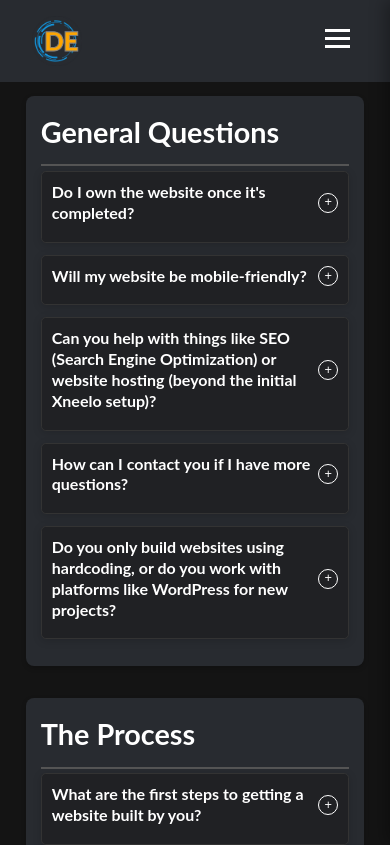
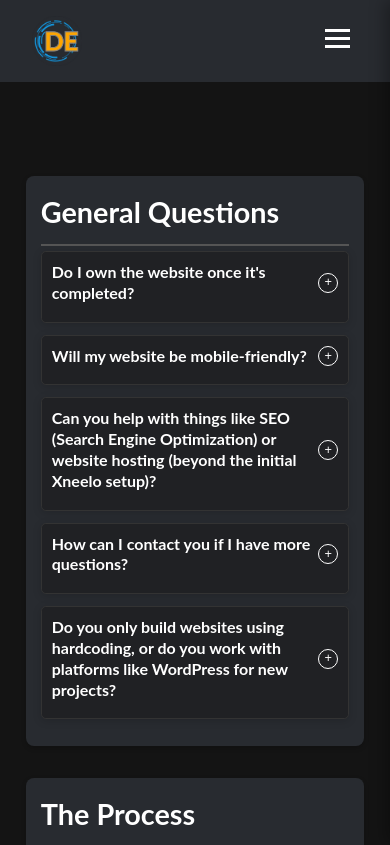
Before and after one commit to domthecoder-dev/deinnovativesolutions.github.io, a React (Create React App) app: page /faq in a window 390 px wide. Shown: the top 845 px of the page. Built offline with nearby package versions, Linux system fonts and the light colour scheme.

Commit message:
mobile layout changes

```diff
--- a/src/styles/FAQ.css
+++ b/src/styles/FAQ.css
@@ -9,6 +9,7 @@
     padding-bottom: 2rem;
     width: 90%; /* Allow some margin on the sides */
     margin: 0 auto; /* Center the main container itself */
+    margin-top: 5em !important;
     box-sizing: border-box; /* Include padding and border in width */
     max-width: 1500px; /* Adopted max-width for overall page content */
 
--- a/src/styles/PassGen.css
+++ b/src/styles/PassGen.css
@@ -9,6 +9,7 @@
     padding-bottom: 2rem;
     width: 90%; /* Allow some margin on the sides */
     margin: 0 auto; /* Center the main container itself */
+    margin-top: 2.5em !important;
     box-sizing: border-box; /* Include padding and border in width */
 }
 
```
